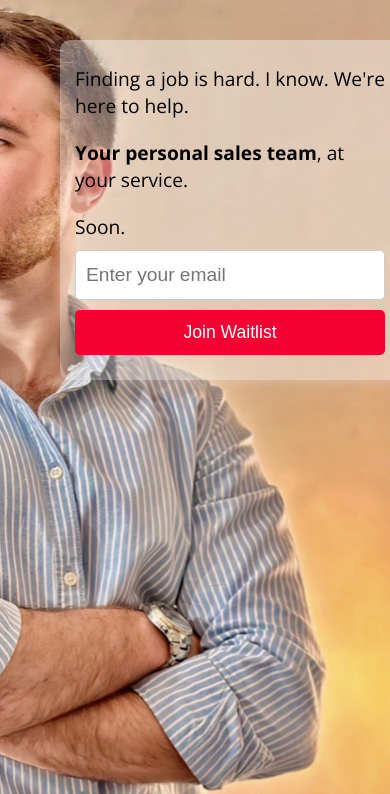
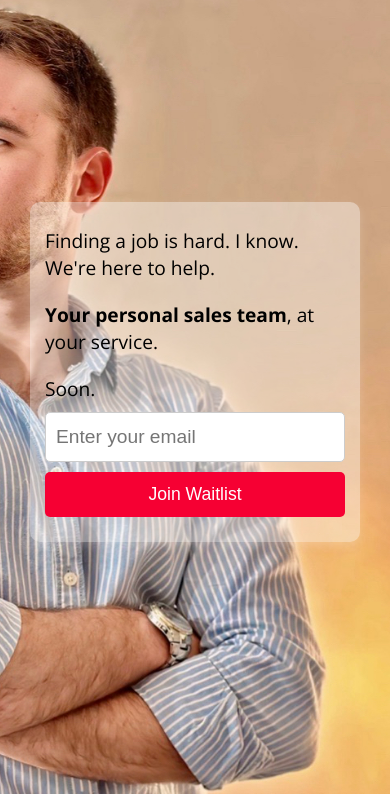
Before and after one commit to Djordje-Radenkovic/Djordje-Radenkovic.github.io, a plain HTML site: page index.html in a window 390 px wide. Shown: the part 50-844 px from the top of the page. Drawn offline with nearby package versions, Linux system fonts and the light colour scheme.

Commit message:
fixed mobile mode

```diff
--- a/styles.css
+++ b/styles.css
@@ -7,10 +7,10 @@ body, html {
     display: flex;
     align-items: flex-start;
     justify-content: flex-start;
-    background: url('brand.jpeg') no-repeat center center fixed;
-    background-size: cover;
+    background: #B9A995 url('brand.jpeg') no-repeat right center fixed;
+    background-size: auto 100%; /* Ensure the height fits and the right edge is always visible */
     padding-left: 20px;
-    overflow-x: hidden;
+    overflow: hidden; /* Prevent scrolling */
 }
 
 .header {
@@ -118,16 +118,24 @@ button:hover {
 @media (max-width: 768px) {
     body, html {
         background-position: right center; /* Align background image to the right on small screens */
+        overflow: hidden; /* Prevent scrolling */
+        padding-left: 0px;
+        align-items: center;
     }
 
     .container {
-        margin-top: 80px; /* Add more top margin to prevent overlap */
-        margin-left: 10px;
+        margin-top: 0; /* Remove top margin */
+        margin-left: 0; /* Remove left margin */
         padding: 10px;
+        align-items: center; /* Center items horizontally */
+        justify-content: center; /* Center items vertically */
+        height: 100vh; /* Take full height of the viewport */
     }
 
     .content-box {
         padding: 15px;
+        width: calc(100% - 40px); /* Ensure it has equal space on both sides */
+        margin: 0 auto; /* Center the box */
     }
 
     p {
```
